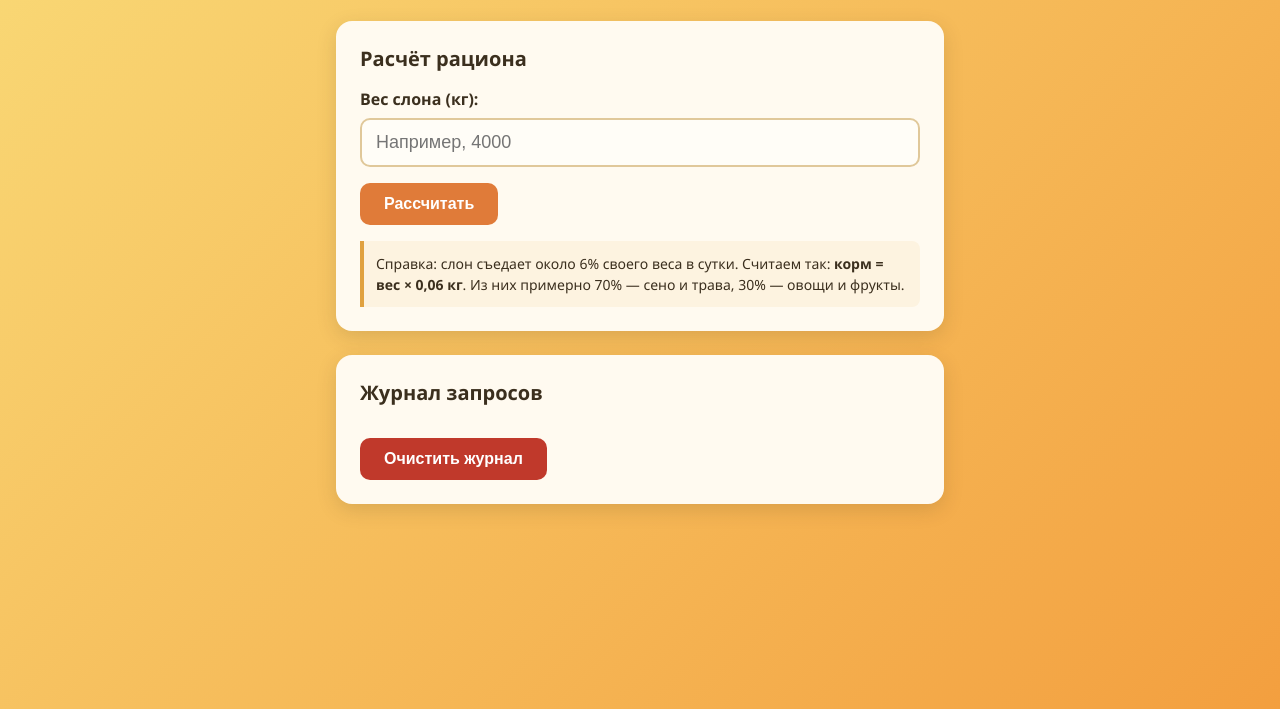
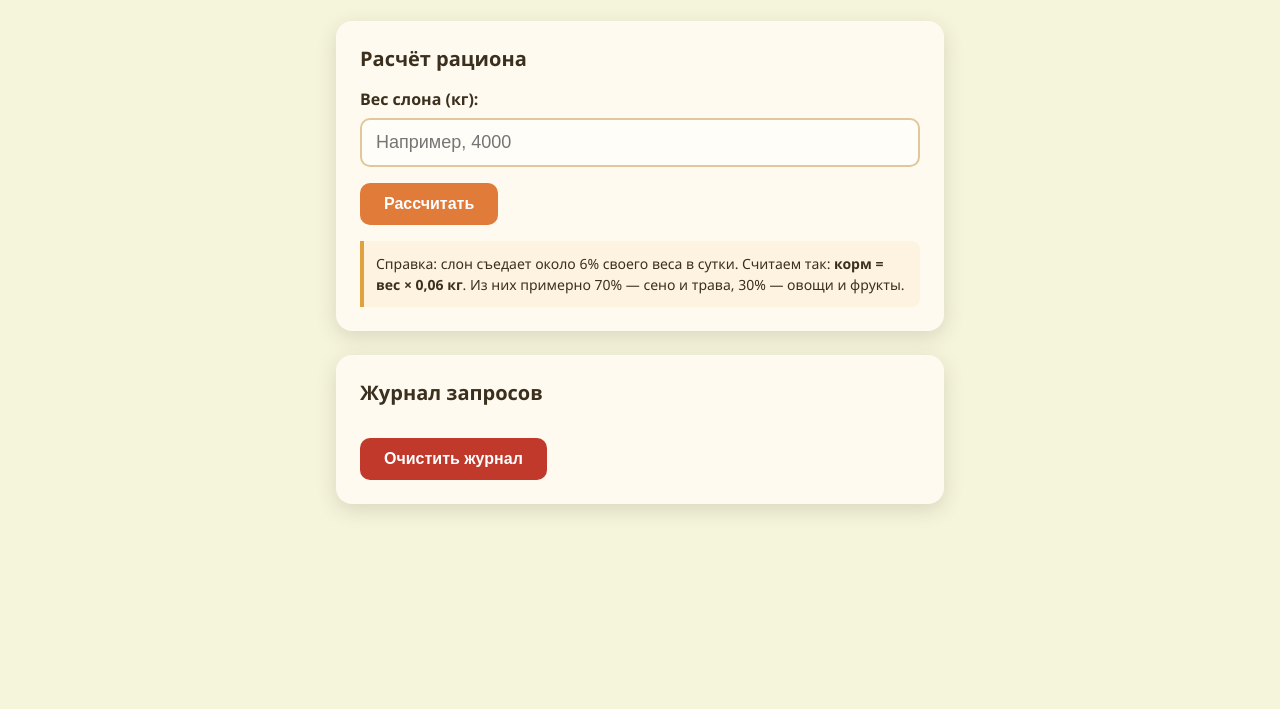
Before and after one commit to kafedratsiit-beep/4444, a plain HTML site: page index.html in a window 1280 px wide. Shown: the part 91-800 px from the top of the page. Drawn offline with Linux system fonts and the light colour scheme.

Commit message:
Изменил цвет фона на  #F5F5DC;

```diff
--- a/style.css
+++ b/style.css
@@ -8,7 +8,7 @@
 
 body {
     font-family: "Segoe UI", Arial, sans-serif;
-    background: linear-gradient(135deg, #f9d976 0%, #f39f3f 100%);
+  background: #F5F5DC;
     min-height: 100vh;
     color: #3b2f1e;
 }
```
